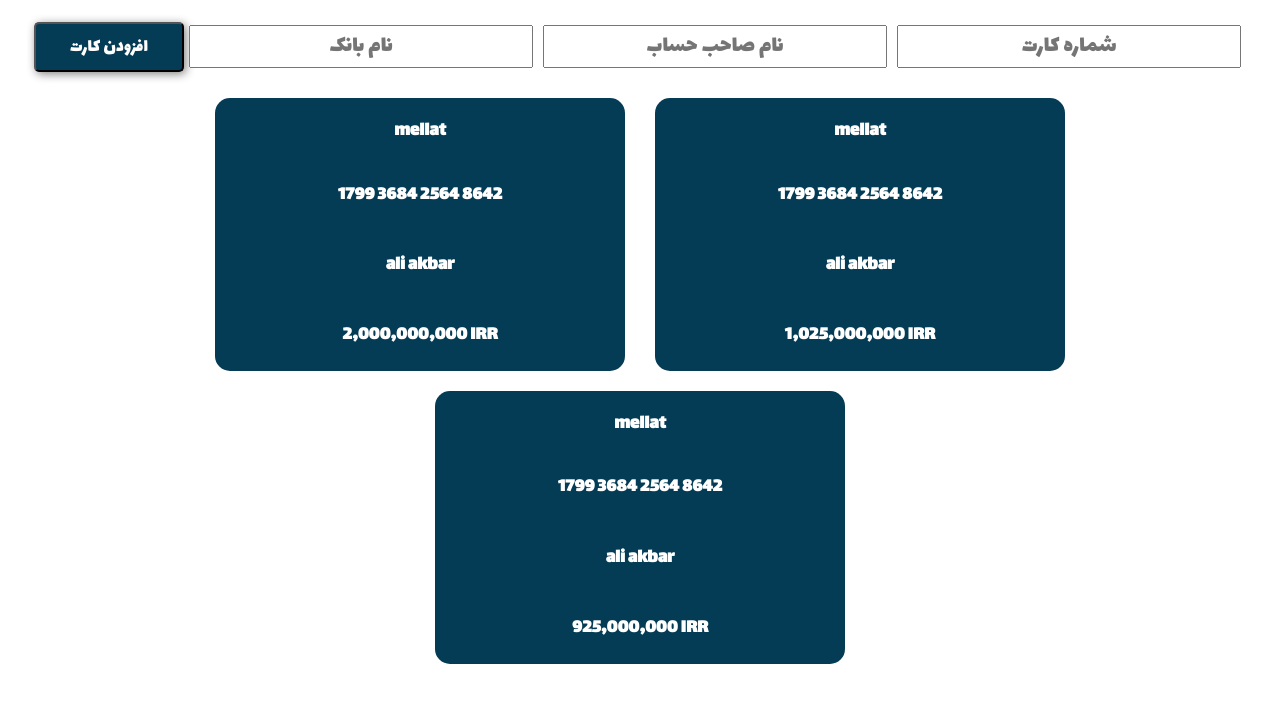
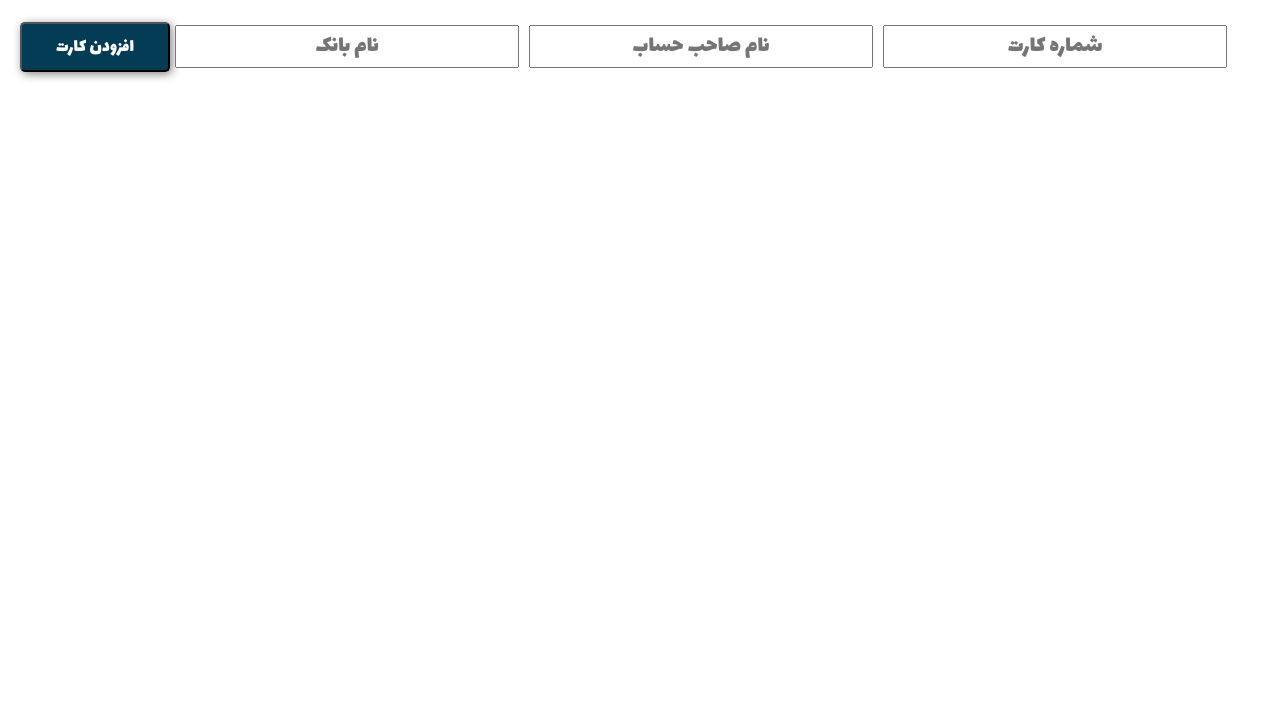
Before and after one commit to armya-z/card-mg, a React (Create React App) app: page / in a window 1280 px wide. Shown: the top 702 px of the page. Built offline with nearby package versions, Linux system fonts and the light colour scheme.

Commit message:
update: clean code

```diff
--- a/src/components/homepage/homepage.jsx
+++ b/src/components/homepage/homepage.jsx
@@ -1,37 +1,8 @@
 import React from "react";
-import Card from "../../ui/card";
-import addcardui from "../transactions/addcardui";
 import AddCard from "../transactions/addcardui";
 
 function HomePage() {
-  return (
-    <>
-      <div className="App">
-        <AddCard />
-
-        <Card
-          name="mellat"
-          number="1799 3684 2564 8642"
-          owner="ali akbar"
-          remaining="2,000,000,000  IRR"
-        />
-
-        <Card
-          name="mellat"
-          number="1799 3684 2564 8642"
-          owner="ali akbar"
-          remaining="1,025,000,000  IRR"
-        />
-
-        <Card
-          name="mellat"
-          number="1799 3684 2564 8642"
-          owner="ali akbar"
-          remaining="925,000,000  IRR"
-        />
-      </div>
-    </>
-  );
+  return <AddCard />;
 }
 
 export default HomePage;
```
